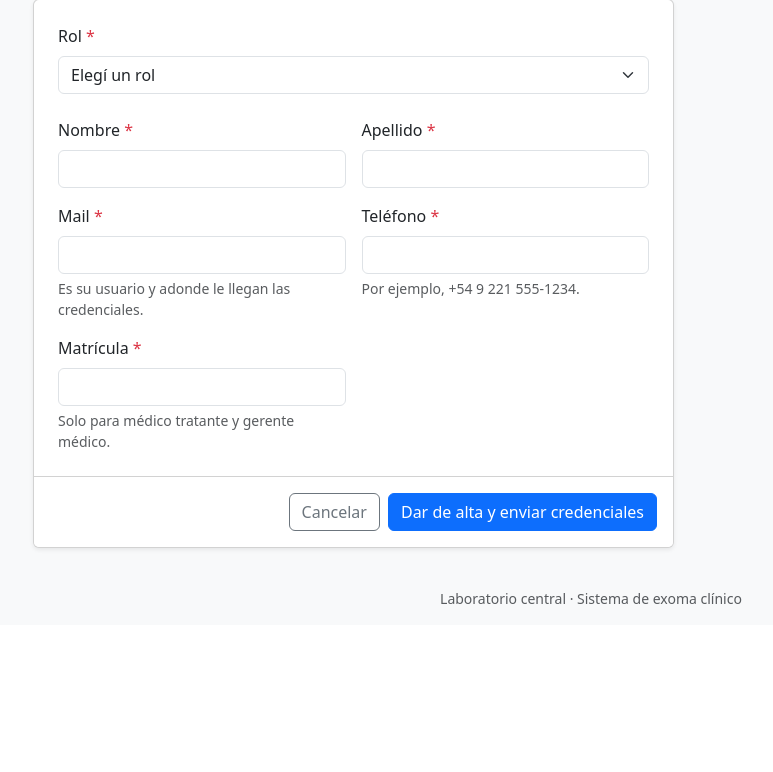
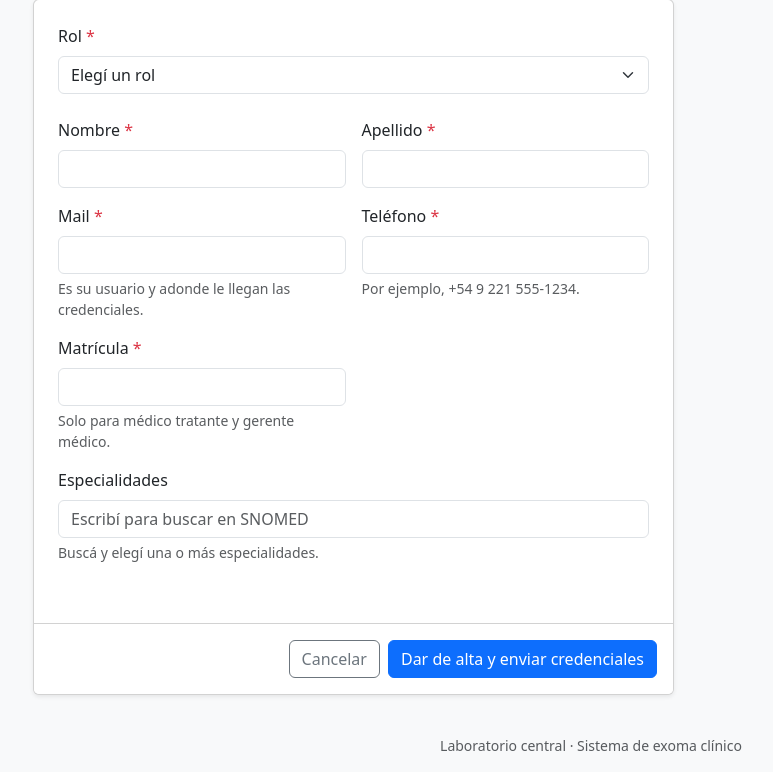
Before and after one commit to JustinaGuerrero/TTPS-grupo10, a Flask app: template sistema/src/web/templates/usuarios/nuevo.html in a window 1280 px wide. Shown: the part 207-979 px from the top of the page, without its empty margins (49-822 px from the left). Before the commit the page ends 811 px from the top, so only its background shows below. Run offline with Flask 3, Linux system fonts and the light colour scheme; the template is opened without the code that fills it, so the values that code supplies are empty; parts of the project's set-up code (start-up, migrations or seed data) failed here and were passed over; some libraries are stand-ins or nearby versions.

Commit message:
feat: sumar especialidades al alta E03 (#30)

```diff
--- a/sistema/src/web/templates/snomed/_buscador.html
+++ b/sistema/src/web/templates/snomed/_buscador.html
@@ -8,7 +8,7 @@
        data-multiple="{{ 'true' if multiple else 'false' }}">
     <label for="{{ id }}" class="form-label">{{ titulo }}</label>
     <input type="search" class="form-control" id="{{ id }}" autocomplete="off" maxlength="100"
-           placeholder="Escribí parte del síntoma" aria-describedby="{{ id }}-ayuda">
+           placeholder="Escribí para buscar en SNOMED" aria-describedby="{{ id }}-ayuda">
     {% if ayuda %}<div class="form-text" id="{{ id }}-ayuda">{{ ayuda }}</div>{% endif %}
     <div class="list-group mt-1" data-resultados></div>
     <div class="visually-hidden" role="status" aria-live="polite" data-estado></div>
--- a/sistema/src/web/templates/usuarios/nuevo.html
+++ b/sistema/src/web/templates/usuarios/nuevo.html
@@ -1,5 +1,6 @@
 {% extends "layout.html" %}
 {% from "macros/formularios.html" import campo, error_de, atributos_de_error %}
+{% from "snomed/_buscador.html" import buscador %}
 
 {% block title %}Dar de alta usuario{% endblock %}
 
@@ -72,6 +73,16 @@
                        ayuda="Solo para médico tratante y gerente médico.") }}
             </div>
 
+            <div class="col-12" data-segun="rol_codigo"
+                 data-valores="{{ roles_con_matricula | join(' ') }}">
+              {{ buscador("buscar-especialidades", "especialidad", "Especialidades",
+                          especialidades, url_for("registro.especialidades"), multiple=True,
+                          ayuda="Buscá y elegí una o más especialidades.") }}
+              {% if "especialidades" in errores %}
+                <div class="text-danger small" role="alert">{{ errores.especialidades }}</div>
+              {% endif %}
+            </div>
+
             {# Transportista: su provincia. Hay un transportista por provincia. #}
             <div class="col-12 col-sm-6" data-segun="rol_codigo" data-valores="transportista">
               <label for="provincia_id" class="form-label">
@@ -107,4 +118,5 @@
 
 {% block scripts %}
   <script src="{{ url_for('static', filename='js/formularios.js') }}"></script>
+  <script src="{{ url_for('static', filename='js/buscador_snomed.js') }}" defer></script>
 {% endblock %}
```
Also changed, not shown: sistema/src/web/controllers/usuarios.py (+27 -3 lines).
